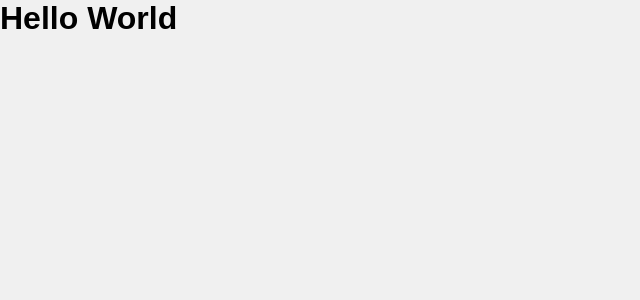
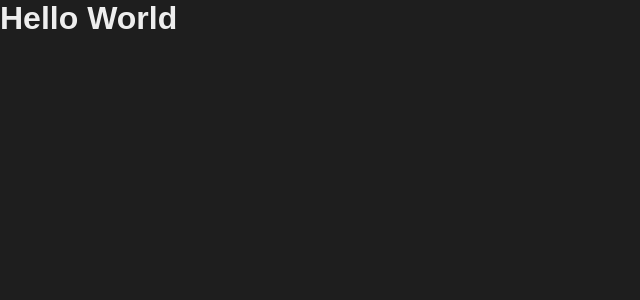
Before and after one commit to Sulley-naer/Blog, a Vue app in the folder Client/: page / in a window 1280 px wide. Shown: the top 300 px of the page, without its empty margins (0-640 px from the left). Built offline with nearby package versions, Linux system fonts and the light colour scheme; the HTML template or start-up script is replaced by a standard one.

Commit message:
完成主题切换

```diff
--- a/Client/src/App.vue
+++ b/Client/src/App.vue
@@ -5,15 +5,9 @@ console.log(isRouting.value)
 </script>
 
 <template>
-  <div class="app">
     <RouterView />
-  </div>
 </template>
 
 <style scoped>
-.app {
-  width: 100vw;
-  height: 100vh;
-  background-color: #f0f0f0;
-}
+
 </style>
--- a/Client/src/assets/styles/style.scss
+++ b/Client/src/assets/styles/style.scss
@@ -8,6 +8,11 @@
   list-style: none;
   border: none;
   outline: none;
-  color: #000;
-  background-color: #f0f0f0;
 }
+
+#app {
+  width: 100vw;
+  height: 100vh;
+  background-color: var(--background-color);
+  overflow: hidden;
+}
--- /dev/null
+++ b/Client/src/assets/styles/theme.scss
@@ -0,0 +1,25 @@
+:root {
+  --primary-color: #42b983;
+  --background-color: #ffffff;
+  --text-color: #333333;
+}
+
+.dark-theme {
+  --primary-color: #00c6ff;
+  --background-color: #1e1e1e;
+  --text-color: #eeeeee;
+}
+
+body {
+  background-color: var(--background-color);
+  color: var(--text-color);
+}
+
+.button {
+  background-color: var(--primary-color);
+  color: var(--background-color);
+  padding: 8px 16px;
+  border-radius: 6px;
+  border: none;
+  cursor: pointer;
+}
--- a/Client/src/main.ts
+++ b/Client/src/main.ts
@@ -1,7 +1,9 @@
+import './assets/styles/theme.scss'
 import './assets/styles/style.scss'
-
 import { createApp } from 'vue'
 import { createPinia } from 'pinia'
+import { useCounterStore } from './stores/counter'
+import { watch } from 'vue'
 
 import App from './App.vue'
 import router from './router'
@@ -14,6 +16,16 @@ app.use(router)
 
 app.mount('#app')
 
+const counterStore = useCounterStore()
+
+watch(
+  () => counterStore.theme,
+  (newTheme) => {
+    document.documentElement.className = newTheme
+  },
+  { immediate: true }
+)
+
 router.beforeEach((to, from, next) => {
   isRouting.value = true
   next()
@@ -24,7 +36,9 @@ router.afterEach(() => {
 router.onError(() => {
   isRouting.value = false
 })
-console.log(process.env.NODE_ENV)
+
+
+
 if (process.env.NODE_ENV === 'production') {
   console.log = () => {}
 }
--- a/Client/src/stores/counter.ts
+++ b/Client/src/stores/counter.ts
@@ -3,10 +3,14 @@ import { defineStore } from 'pinia'
 
 export const useCounterStore = defineStore('counter', () => {
   const count = ref(0)
+  const theme = ref('dark-theme')
   const doubleCount = computed(() => count.value * 2)
   function increment() {
     count.value++
   }
+  function toggleTheme() {
+    theme.value = theme.value === 'light' ? 'dark' : 'light'
+  }
 
-  return { count, doubleCount, increment }
+  return { count, doubleCount, increment, theme, toggleTheme }
 })
```
